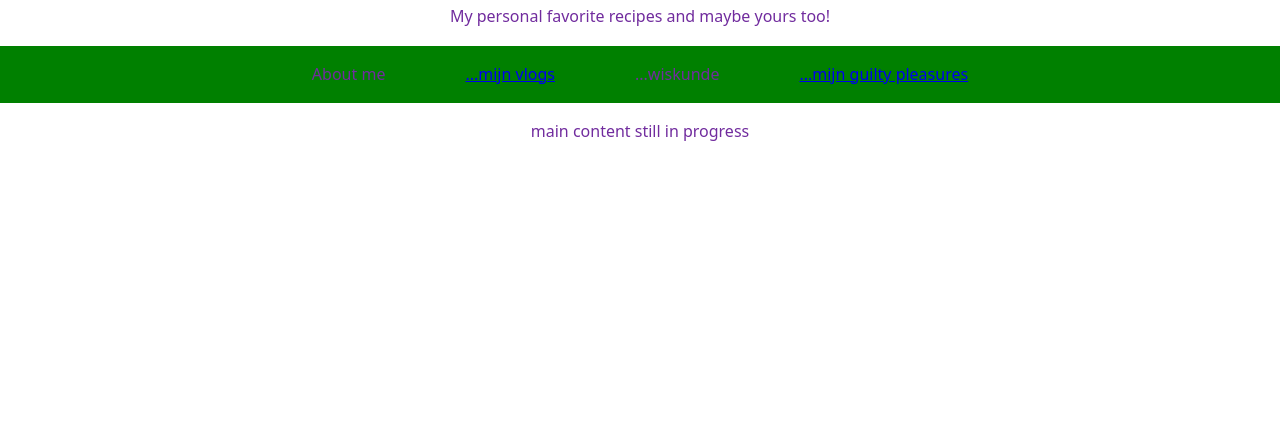
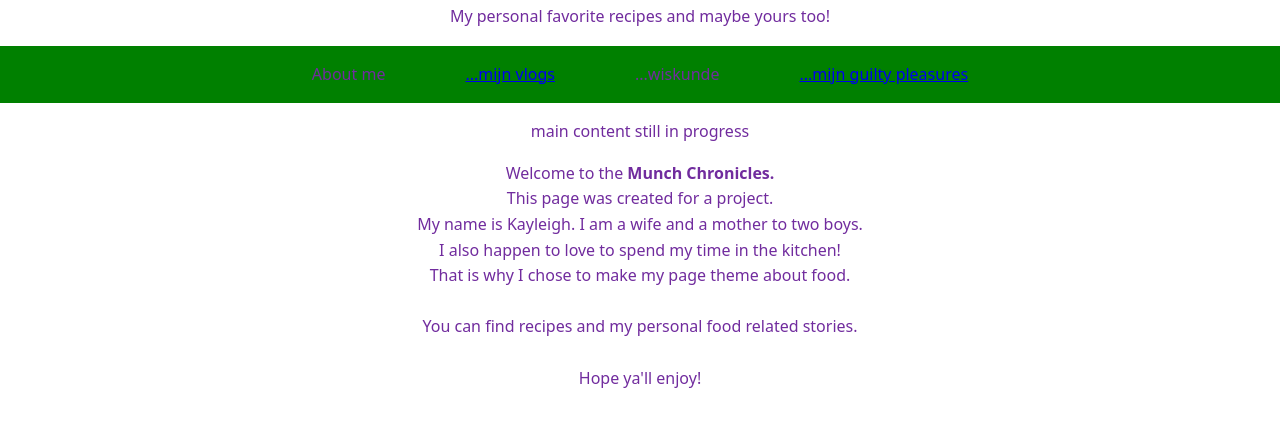
Before and after one commit to kaymaysue/Munch-Chronicles, a plain HTML site: page index.html in a window 1280 px wide. Shown: the part 90-516 px from the top of the page. Drawn offline with Linux system fonts and the light colour scheme.

Commit message:
Added to the welcome page (mini) description of this website.

```diff
--- a/index.html
+++ b/index.html
@@ -21,6 +21,19 @@
 		<main>
 			<p>main content still in progress</p>
 		</main>
+		<div class="description">
+			<p>
+				Welcome to the <strong>Munch Chronicles.</strong><br>
+				This page was created for a project.<br>
 
+				My name is Kayleigh. I am a wife and a mother to two boys.<br>
+				I also happen to love to spend my time in the kitchen!<br>
+				That is why I chose to make my page theme about food.<br>
+				<br>
+				You can find recipes and my personal food related stories.<br>
+				<br>
+				Hope ya'll enjoy!
+			</p>
+		</div>
 	</body>
 </html>
```
